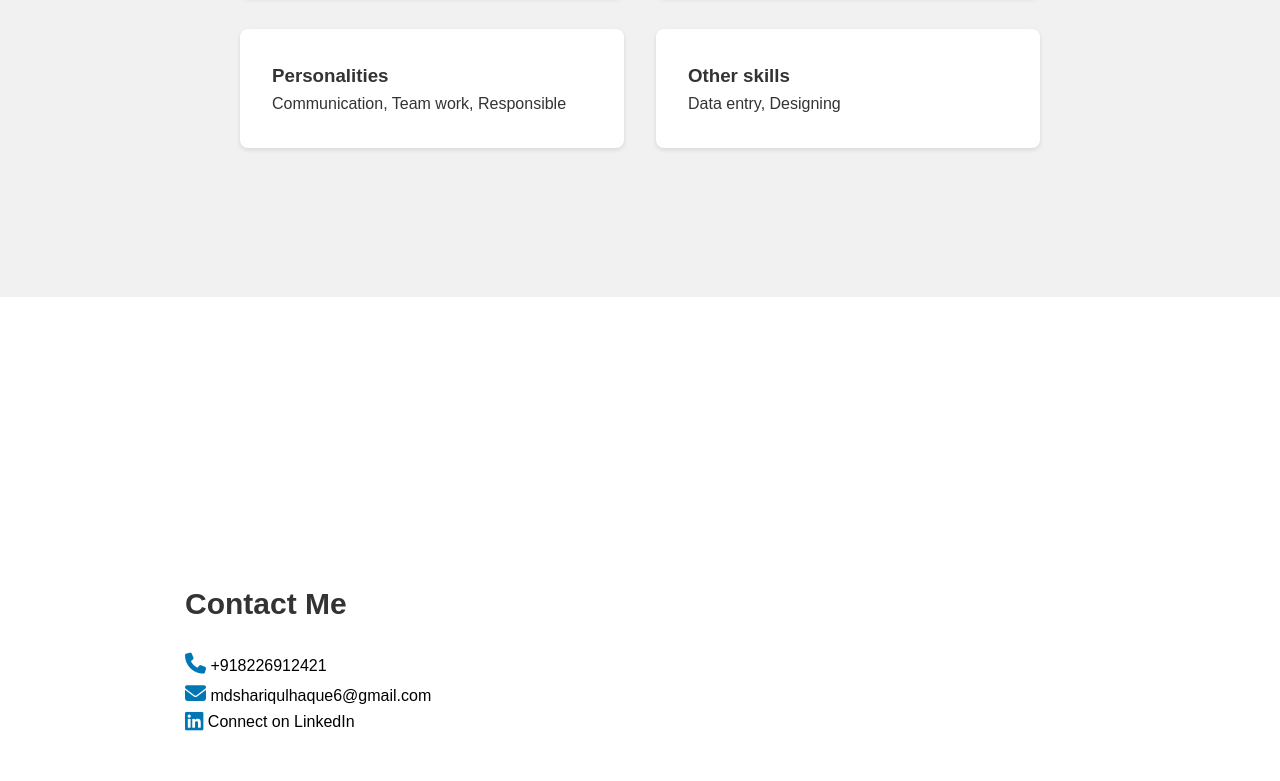
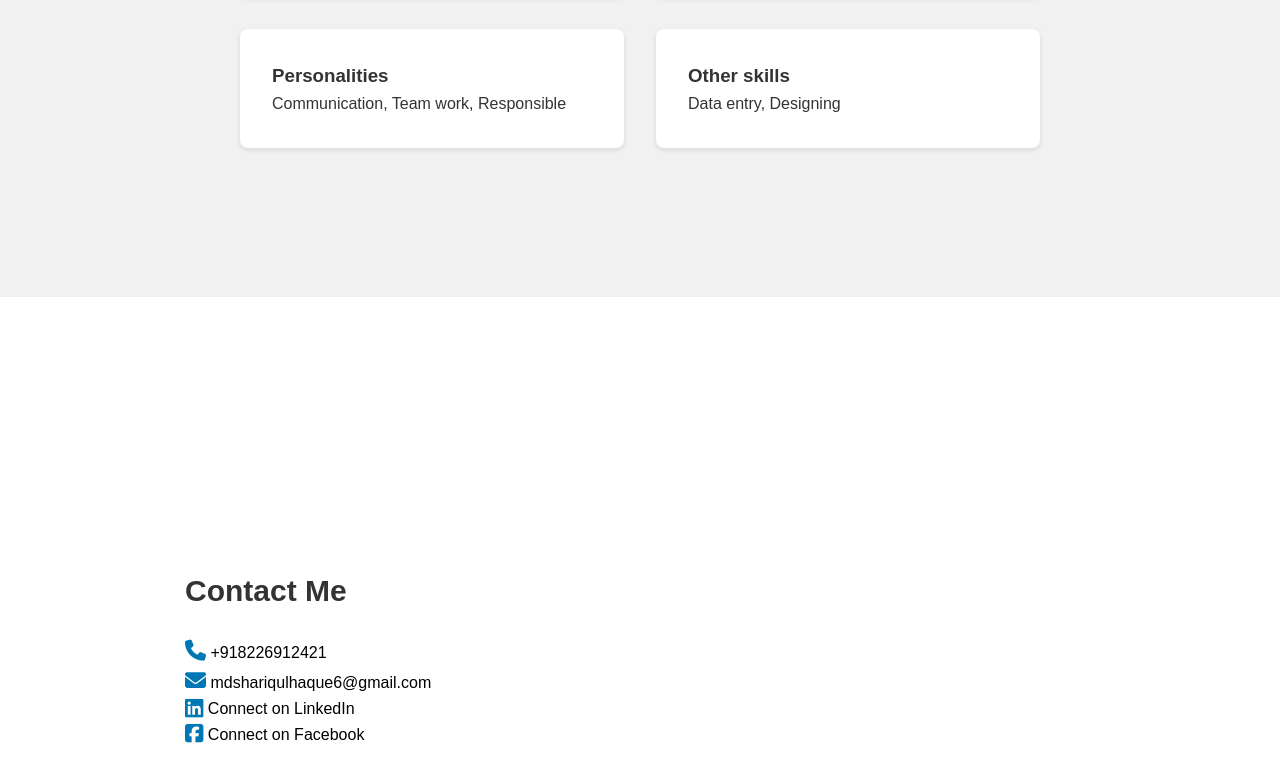
Before and after one commit to sharique-WebDev/Personal-Portfolio, a plain HTML site: page index.html in a window 1280 px wide. Shown: the part 1863-2644 px from the top of the page. Drawn offline with Linux system fonts and the light colour scheme.

Commit message:
Update index.html

```diff
--- a/index.html
+++ b/index.html
@@ -74,6 +74,7 @@
             border-radius: 50%;
             margin-bottom: 1.5rem;
             border: 3px solid #007bff;
+            filter: brightness(100%) contrast(110%);
         }
 
         /* About Section */
@@ -258,7 +259,9 @@
             <i class="fa-solid fa-envelope"></i>
             <a href="mailto:mdshariqulhaque6@gmail.com">mdshariqulhaque6@gmail.com</a><br>
             <i class="fa-brands fa-linkedin fa-xl"></i>
-            <a href="https://www.linkedin.com/in/md-sharique-173941265?utm_source=share&utm_campaign=share_via&utm_content=profile&utm_medium=android_app ">Connect on LinkedIn</a>
+            <a href="https://www.linkedin.com/in/md-sharique-173941265?utm_source=share&utm_campaign=share_via&utm_content=profile&utm_medium=android_app ">Connect on LinkedIn</a><br>
+            <i class="fa-brands fa-square-facebook fa-lg"></i>
+            <a href="https://www.facebook.com/share/1Z6GVCMbuF/">Connect on Facebook</a>
         </div>
     </section>
 
```
